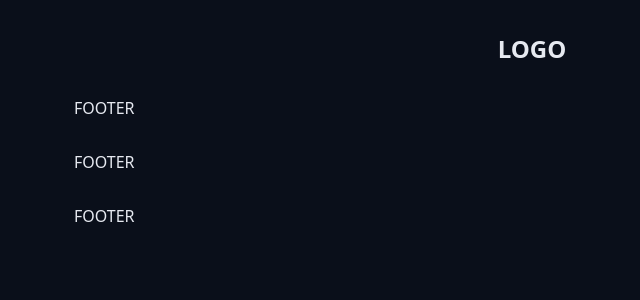
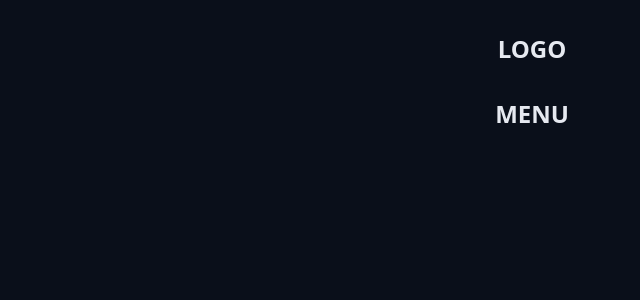
Before and after one commit to vitorbite/chronos-pomodoro, a React (Vite) app: page / in a window 1280 px wide. Shown: the top 300 px of the page, without its empty margins (108-748 px from the left). Built offline with nearby package versions, Linux system fonts and the light colour scheme.

Commit message:
Organizando pastas do Heading e Container

```diff
--- a/src/App.tsx
+++ b/src/App.tsx
@@ -1,9 +1,10 @@
 //import { TimerIcon } from "lucide-react";
-import { Container } from "./components/container";
+import { Container } from './components/Container'
 import { Heading } from "./components/Heading";
 
 import "./styles/global.css";
 import "./styles/theme.css";
+
 
 export function App() {
   return (
@@ -13,13 +14,7 @@ export function App() {
       </Container>
 
       <Container>
-        <section>FOOTER</section>
-      </Container>
-      <Container>
-        <section>FOOTER</section>
-      </Container>
-      <Container>
-        <section>FOOTER</section>
+        <section><Heading>MENU</Heading></section>
       </Container>
     </>
   );
--- a/src/components/container.tsx
+++ b/src/components/Container/index.tsx
@@ -1,4 +1,4 @@
-import styles from "./container.module.css";
+import styles from "./styles.module.css";
 
 type ContainerProps = {
   children: React.ReactNode;
--- a/src/components/Heading.tsx
+++ b/src/components/Heading/index.tsx
@@ -1,4 +1,4 @@
-import styles from "./Heading.module.css";
+import styles from "./styles.module.css";
 
 type HeadingProps = {
   children: React.ReactNode;
```
Also changed, not shown: src/components/Container/styles.module.css (renamed from src/components/container.module.css), src/components/Heading/styles.module.css (renamed from src/components/Heading.module.css).
